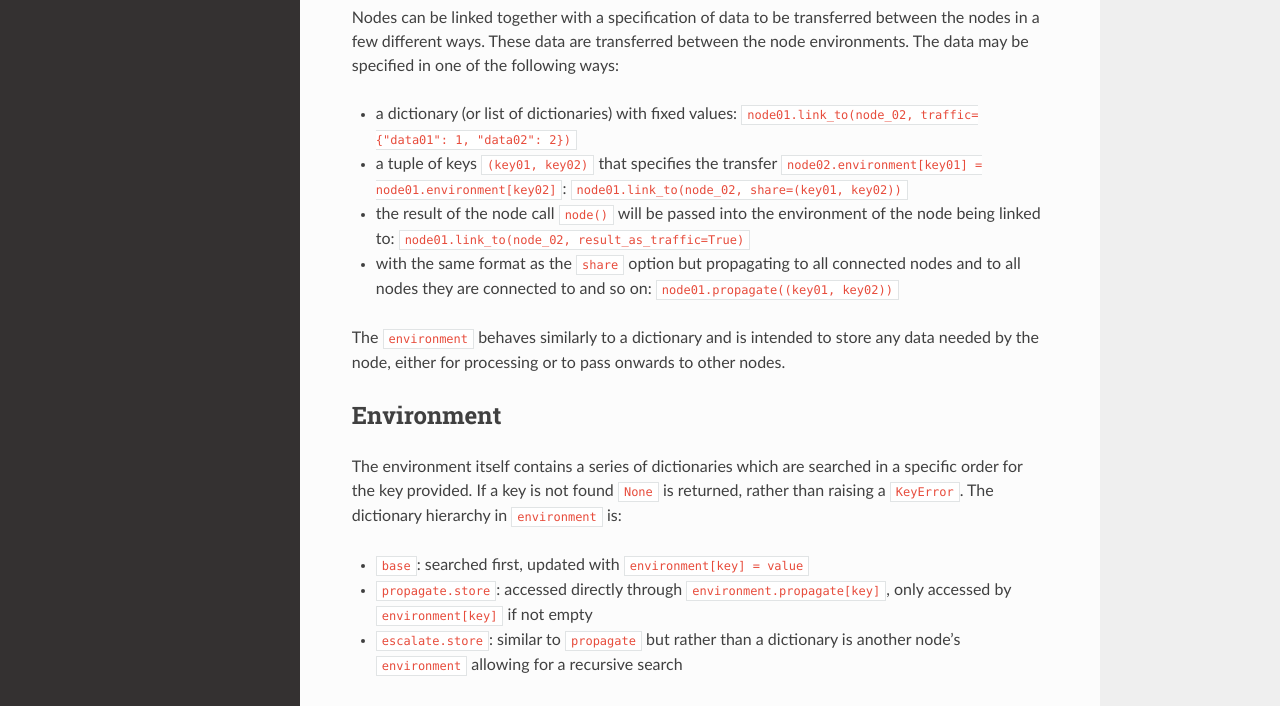
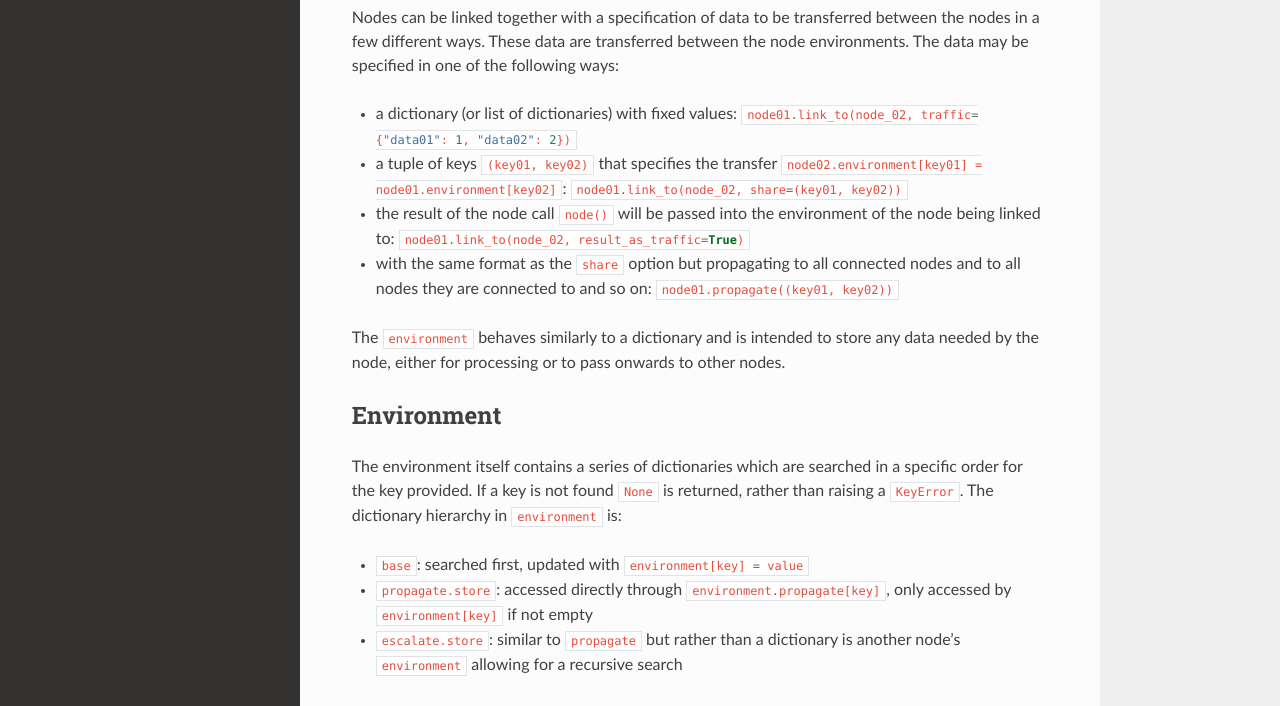
Before and after one commit to DiamondLightSource/python-relion, a Sphinx documentation site: the page built from docs/node.rst, in a window 1280 px wide and 1383 px high. Shown: the part 276-982 px from the top of the window. Built offline with Sphinx 7.4.7 and the Read the Docs theme 2.0.0, drawn with Linux system fonts in a browser that asks for light colours; cross-references to code outside the pages are shown as plain code; some of the changed lines change nothing that is shown.

Commit message:
rst fixes

```diff
--- a/docs/dbmodel.rst
+++ b/docs/dbmodel.rst
@@ -61,13 +61,13 @@ a ``Table`` associated with the node after doing a few checks. If ``"check_for``
 into the node's ``Table`` in the column ``environment["table_key"]``. This allows entries between different tables
 to be linked based on if they share some common value. For example, in the ISPyB database schema the ``CTF`` table
 contains a ``motionCorrectionId`` column which should point to the ``MotionCorrection`` entry for the matching
-micrograph. If both ``DBNode``s associated with the ``MotionCorrection`` and ``CTF`` tables have a ``micrograph_full_path``
+micrograph. If both ``DBNode`` s associated with the ``MotionCorrection`` and ``CTF`` tables have a ``micrograph_full_path``
 in their ``environment``, then specifying ``environment["check_for"] = micrograph_full_path``, ``environment["table_key"] = motion_correction_id``
 and ``environment["foreign_table"]`` is the ``MotionCorrection`` table in the ``CTF`` node will ensure that ``motion_correction_id``
 is equal to the primary key of the ``MotionCorrection`` row that has a matching ``micrograph_full_path``.
 
 The ``DBNode`` call will return a message designed to be sent to a Zocalo service that will do the insertions into the
-actual ISPyB database. A graph of ``DBNode``s can be set up which upon calling provides a series of messages to be sent
+actual ISPyB database. A graph of ``DBNode`` s can be set up which upon calling provides a series of messages to be sent
 to the Zocalo service with the correct connections made between the entries in various different related tables.
 
 -------
--- a/docs/node.rst
+++ b/docs/node.rst
@@ -1,18 +1,22 @@
+.. role:: python(code)
+  :language: python
+  :class: highlight
+
 ================
 Nodes and graphs
 ================
 
-:python:`relion.protonode` provides some basic functionality for setting up a data collection workflow. The base object
-is :python:`relion.protonode.protonode.ProtoNode` which has an associated environment, along with various hidden attributes. The
+``relion.protonode`` provides some basic functionality for setting up a data collection workflow. The base object
+is ``relion.protonode.protonode.ProtoNode`` which has an associated environment, along with various hidden attributes. The
 latter include lists that hold any incoming and outgoing nodes and a record of which incoming nodes have been called etc.
 
 Nodes can be linked together with a specification of data to be transferred between the nodes in a few different ways. These
 data are transferred between the node environments. The data may be specified in one of the following ways:
 
 * a dictionary (or list of dictionaries) with fixed values: :python:`node01.link_to(node_02, traffic={"data01": 1, "data02": 2})`
-* a tuple of keys :python:`(key01, key02)` that specifies the transfer :python:`node02.environment[key01] = node01.environment[key02]`: :python:`node01.link_to(node_02, share=(key01, key02))`
+* a tuple of keys ``(key01, key02)`` that specifies the transfer ``node02.environment[key01] = node01.environment[key02]``: :python:`node01.link_to(node_02, share=(key01, key02))`
 * the result of the node call ``node()`` will be passed into the environment of the node being linked to: :python:`node01.link_to(node_02, result_as_traffic=True)`
-* with the same format as the ``share`` option but propagating to all connected nodes and to all nodes they are connected to and so on: :python:`node01.propagate((key01, key02))`
+* with the same format as the ``share`` option but propagating to all connected nodes and to all nodes they are connected to and so on: ``node01.propagate((key01, key02))``
 
 The ``environment`` behaves similarly to a dictionary and is intended to store any data needed by the node, either for
 processing or to pass onwards to other nodes.
@@ -22,7 +26,7 @@ Environment
 -----------
 
 The environment itself contains a series of dictionaries which are searched in a specific order for the key provided.
-If a key is not found :python:`None` is returned, rather than raising a :python:`KeyError`. The dictionary hierarchy in
+If a key is not found ``None`` is returned, rather than raising a ``KeyError``. The dictionary hierarchy in
 ``environment`` is:
 
 * ``base``: searched first, updated with :python:`environment[key] = value`
@@ -33,7 +37,7 @@ If a key is not found :python:`None` is returned, rather than raising a :python:
 Graphs
 ------
 
-Nodes may be collected into a graph for better organisation and pipelining. The :python:`relion.protonode.protograph.ProtoGraph`
+Nodes may be collected into a graph for better organisation and pipelining. The ``relion.protonode.protograph.ProtoGraph``
 class provides this basic functionality. It inherits from ``ProtoNode`` and as such may be connected to other nodes, or
 other graphs, allowing similar structures to any level of depth. A list of nodes must be provided on initialisation of the
 graph. Nodes may then be added subsequently with the ``add_node`` method.
```
